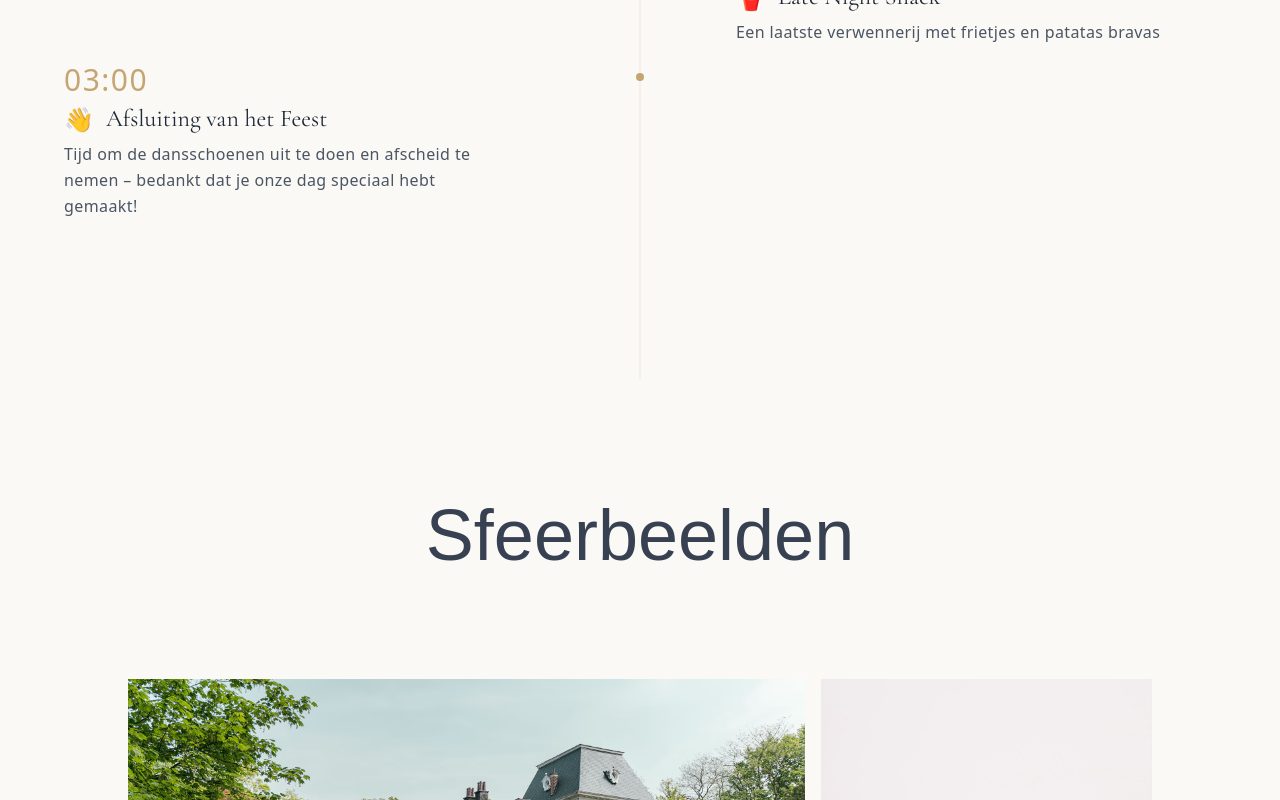
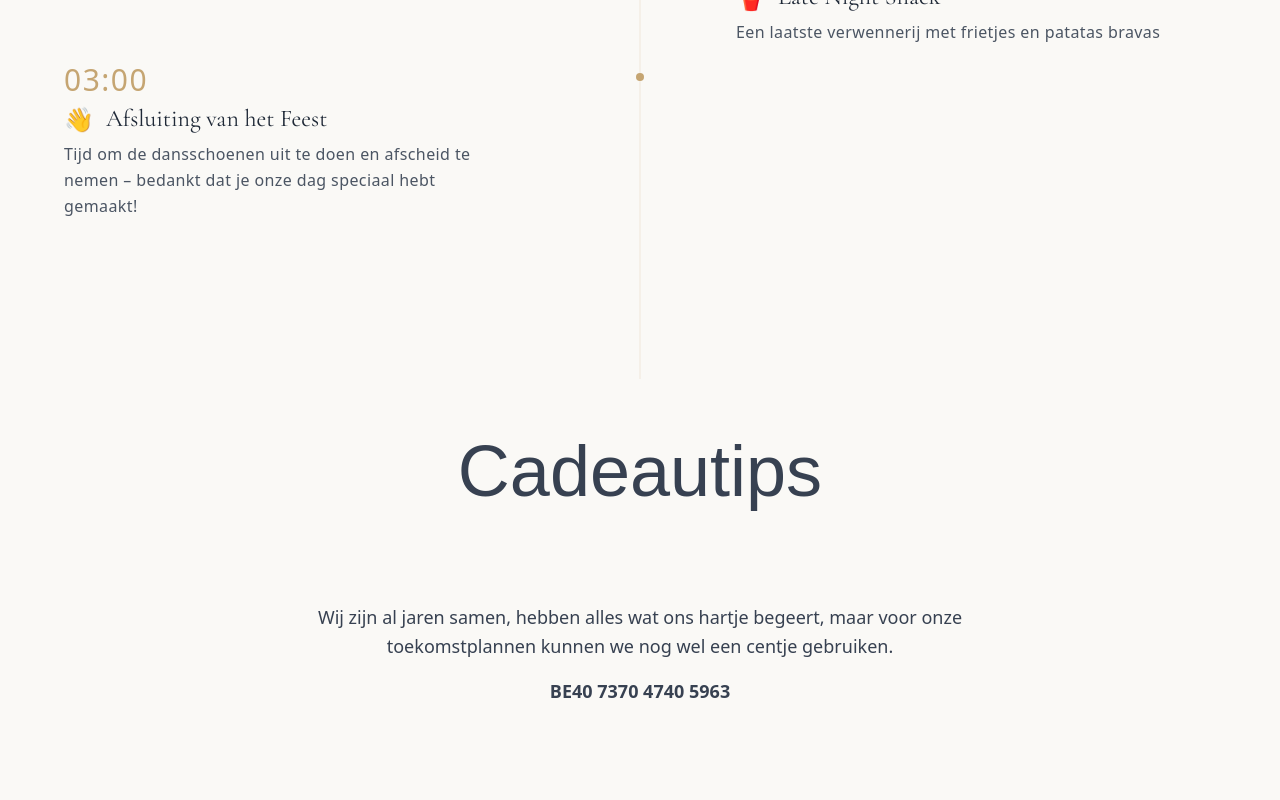
Before and after one commit to CisVercouteren/wedding-site, a React (Vite) app: page / in a window 1280 px wide. Shown: the part 2000-2800 px from the top of the page. Built offline with nearby package versions, Linux system fonts and the light colour scheme; a web font is replaced by a local one.

Commit message:
add cadeautipsection

```diff
--- a/src/App.jsx
+++ b/src/App.jsx
@@ -3,6 +3,7 @@ import Header from './components/Header';
 import Footer from './components/Footer';
 import HeroSection from './components/HeroSection';
 import TimelineSection from './components/TimelineSection';
+import CadeautipsSection from './components/CadeautipsSection';
 import ColorPaletteSection from './components/ColorPaletteSection';
 import RsvpSpotifySection from './components/RsvpSpotifySection';
 import GalleryGrid from './components/GalleryGrid';
@@ -23,6 +24,7 @@ const App = () => {
       <Header />
       <HeroSection />
       <TimelineSection />
+      <CadeautipsSection />
       <GalleryGrid />
       <ColorPaletteSection />
       <RsvpSpotifySection />
--- /dev/null
+++ b/src/components/CadeautipsSection.jsx
@@ -0,0 +1,30 @@
+const CadeautipsSection = () => {
+  return (
+    <section id='cadeautips' className="py-12 px-4">
+      <div className="max-w-3xl mx-auto text-center">
+        <h2
+          className="text-6xl xl:text-7xl font-written text-gray-700 mb-16"
+          data-aos="fade-up"
+          data-aos-duration="1200"
+        >
+          Cadeautips
+        </h2>
+
+        <div
+          className="bg-cream p-8"
+          data-aos="fade-up"
+          data-aos-delay="200"
+        >
+          <p className="text-lg text-gray-700 leading-relaxed">
+            Wij zijn al jaren samen, hebben alles wat ons hartje begeert, maar voor onze toekomstplannen kunnen we nog wel een centje gebruiken.
+          </p>
+          <p className="text-lg text-gray-700 font-semibold mt-4">
+            BE40 7370 4740 5963
+          </p>
+        </div>
+      </div>
+    </section>
+  );
+};
+
+export default CadeautipsSection;
--- a/src/data/data.js
+++ b/src/data/data.js
@@ -3,9 +3,12 @@ export const navigationLinks = [{
     title: "planning"
 }, {
     id: 2,
+    title: "cadeautips"
+}, {
+    id: 3,
     title: "sfeerbeelden"
 },{
-    id: 3,
+    id: 4,
     title: "dresscode"
 }]
 
```
Also changed, not shown: 1 other file (tests, documents, lock files or other folders).
